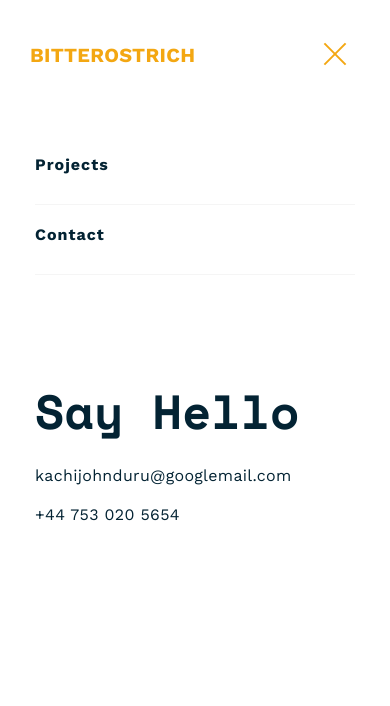
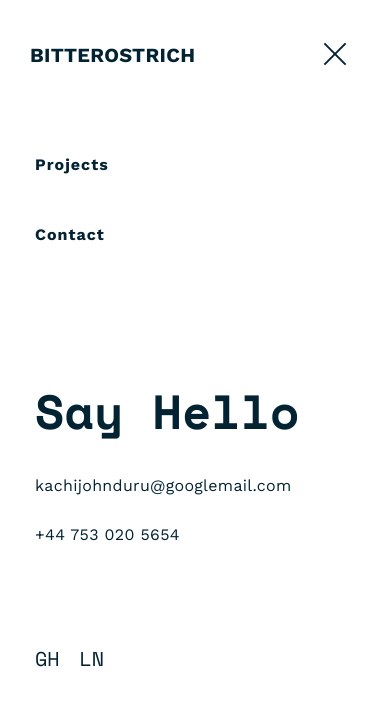
Before and after one commit to Bitterostrich/my-portfolio-site, a Next.js app: page / in a window 390 px wide. Both pictures are taken after a click on the button 335 px from the left and 55 px from the top of the page. Shown: the top 706 px of the page. Built offline with nearby package versions, Linux system fonts and the light colour scheme.

Commit message:
changes to homenav and projectnav styles. Added contactt information to navbars

```diff
--- a/app/components/HomePage/AboutSection/AboutSection.tsx
+++ b/app/components/HomePage/AboutSection/AboutSection.tsx
@@ -48,9 +48,9 @@ const AboutSection = () => {
                                 <div className="about-top">
                                 <h2>An Ongoing Story,</h2>
                                 <p>For over two years, I have had the pleasure of assisting organisations in navigating the digital landscape, modernising the
-                                    online presence of their organisation. From initial consulations to the development and deployment of modern sphisticated websites, I remain focused on exceeding client expectations.
+                                    online presence of their organisation. From initial consulations to the development and deployment of modern  websites, I remain focused on exceeding client expectations.
                                 </p>
-                                <p>In this rapidly evolving digital era, my commitment is to continue learning, adapting, and delivering impactful digital experiences. By staying at the forefront of technological advancements and embracing collaboration, I aim to contribute to the success of businesses poised for digital transformation.</p>
+                                <p>In this rapidly evolving digital era, my commitment is to continue learning, adapting, and delivering impactful digital experiences. By staying informed and embracing collaboration, I aim to contribute to the success of businesses poised for digital transformation.</p>
                                 </div>
                                {/* <div className="about-bottom">
                                <p>
--- a/app/components/Navbar/HomeNav/HomeNav.tsx
+++ b/app/components/Navbar/HomeNav/HomeNav.tsx
@@ -76,7 +76,7 @@ const HomeNav = () => {
         <nav className={`${"navbar"} ${showNavbar ? "show-navbar" : "hide-navbar"}`}>
             <div className="navbar__container">
             <Link href="/" passHref>
-                <span className="navbar__logo">BITTEROSTRICH</span>
+                <span className={` ${"navbar__logo"} ${isActive ? "navbar__active-logo" : ""} `}>BITTEROSTRICH</span>
             </Link>
 
             <button onClick={() => {setIsActive(!isActive)}} className="navbar__burger-menu">
@@ -92,13 +92,22 @@ const HomeNav = () => {
                         {item.itemName}</Link>
                     </li>
                 ))}
-                {isActive && contactItems.map((item, index) => (
-                    <ul className="navbar__contact-items" key={index}>
-                        <h2>{item.title}</h2>
-                        <p>{item.email}</p>
-                        <p>{item.number}</p>
-                    </ul>
-                ))}
+                {isActive && (
+                    <div className="navbar__contact-item-container">
+                        {contactItems.map((item, index) => (
+                            <div key={index} className="navbar__contact-items">
+                                <h5>{item.title}</h5>
+                                <p>{item.email}</p>
+                                <p>{item.number}</p>
+                            </div>
+                        ))}
+
+                    <div className="navbar__external-links">
+                                <Link rel="noreferrer" target="blank" href="https://www.linkedin.com/in/john-duru-7b65672b1/">GH</Link>
+                                <Link rel="noreferrer" target="blank" href="https://github.com/Bitterostrich">LN</Link>
+                            </div>
+                    </div>
+                )}
                 </div>
 
             </ul>
--- a/app/components/Navbar/HomeNav/homenav.scss
+++ b/app/components/Navbar/HomeNav/homenav.scss
@@ -26,6 +26,10 @@
         font-size: 20px;
         color: var(--orange);
         font-weight: bold;
+    }
+
+    &__active-logo {
+        color: var(--prussian-blue);
     }
 
 
@@ -65,17 +69,10 @@
             color: var(--prussian-blue)!important;
         }
 
-
-
-
-
-
-
         li {
             display: flex;
             margin: 20px auto;
             height: 50px;
-            border-bottom: 1px solid #f5f5f5;
             width: 100%;
 
 
@@ -101,10 +98,27 @@
 
     &__contact-items {
 
-        gap: 20px;
+        gap: 30px;
         display: flex;
         flex-direction: column;
         margin-top: 100px;
+
+        h5, p {
+            color: var(--prussian-blue);
+        }
+
+        h5 {
+            font-size: clamp(3rem, 3vw, 3rem);
+        }
+
+    }
+
+    &__external-links {
+        display: flex;
+        margin-top:100px;
+        gap: 20px;
+        font-size: 20px;
+
     }
 
     &__menu-item a {
@@ -136,8 +150,6 @@
             display: none;
         }
     }
-
-
 
     &__inactive-burger-menu {
         width: 100%;
@@ -179,7 +191,7 @@
             content: "";
             display: block;
             width: 60%;
-            background-color: var(--orange);
+            background-color: var(--prussian-blue);
             height: 2px;
             margin: auto;
             position: relative;
@@ -190,7 +202,7 @@
             content: "";
             display: block;
             width: 60%;
-            background-color: var(--orange);
+            background-color: var(--prussian-blue);
             height: 2px;
             margin: auto;
             position: relative;
--- a/app/components/Navbar/ProjectNav/ProjectNav.tsx
+++ b/app/components/Navbar/ProjectNav/ProjectNav.tsx
@@ -8,12 +8,21 @@ import {LinkedInIcon, GitHubIcon} from './imports'
 const menuItems = [
     {
         icon: LinkedInIcon,
-        link: "/projects",
+        link: "https://www.linkedin.com/in/john-duru-7b65672b1/",
     },
      {
         icon: GitHubIcon,
-        link: "/contact"
+        link: "https://github.com/Bitterostrich"
      }
+]
+
+
+const contactItems = [
+    {
+        title: "Say Hello",
+        email: "kachijohnduru@googlemail.com",
+        number: "+44 753 020 5654",
+    }
 ]
 
 
@@ -62,7 +71,7 @@ const ProjectNav = () => {
         <nav className={`${"navbar"} ${showNavbar ? "show-navbar" : "hide-navbar"}`}>
             <div className="navbar__container">
             <Link href="/" passHref>
-                <span className="navbar__logo">BITTEROSTRICH</span>
+                <span className={` ${"navbar__logo"} ${isActive ? "navbar__active-logo" : ""} `}>BITTEROSTRICH</span>
             </Link>
 
             <button onClick={() => {setIsActive(!isActive)}} className="navbar__burger-menu">
@@ -71,14 +80,25 @@ const ProjectNav = () => {
             </button>
 
                 <ul className={` ${isActive ? "navbar__mobile-links" :"navbar__menu-links"}`}>
+                <div className={`${isActive ? "navbar__mobile-links-container" : "navbar__menu-links"}`}>
 
                     <li className="navbar__menu-item">
-                        <Link href="">
+                        <Link rel="noreferrer" target="blank" href="https://www.linkedin.com/in/john-duru-7b65672b1/" >
                         <LinkedInIcon/></Link>
-                        <Link href="">
+                        <Link rel="noreferrer" target="blank" href="https://github.com/Bitterostrich">
                         <GitHubIcon/></Link>
                     </li>
 
+                    {isActive && contactItems.map((item, index) => (
+                        <ul className="navbar__contact-items" key={index}>
+                            <h5>{item.title}</h5>
+                            <p>{item.email}</p>
+                            <p>{item.number}</p>
+
+                        </ul>
+                    ))}
+
+            </div>
             </ul>
             </div>
         </nav>
--- a/app/components/Navbar/ProjectNav/projectnav.scss
+++ b/app/components/Navbar/ProjectNav/projectnav.scss
@@ -8,4 +8,19 @@
 
         }
     }
+
+    &__mobile-links-container {
+        position: fixed;
+        top: 100px;
+        left: 0;
+        padding: 9%;
+        margin: 0 auto;
+        width: 100%;
+        min-height: 100vh;
+    }
+
+    &__external-links {
+        display: flex;
+
+    }
 }
```
